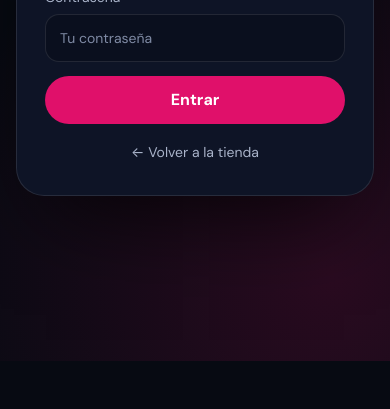
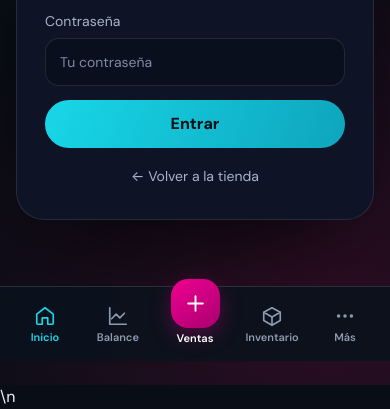
Before and after one commit to bayuromero4-spec/bayubar-web, a plain HTML site: page bayubar-app/admin.html in a window 390 px wide. Shown: the part 483-892 px from the top of the page. Before the commit the page ends 844 px from the top, so only its background shows below. Drawn offline with nearby package versions, Linux system fonts and the light colour scheme; a web font is replaced by a local one.

Commit message:
Load BAYU BAR mobile-first admin navigation shell

```diff
--- a/bayubar-app/admin.html
+++ b/bayubar-app/admin.html
@@ -16,7 +16,7 @@
 <link rel="preconnect" href="https://fonts.gstatic.com" crossorigin>
 <link href="https://fonts.googleapis.com/css2?family=DM+Sans:wght@400;500;600;700;800&amp;family=Playfair+Display:ital,wght@0,600;0,700;1,500&amp;display=swap" rel="stylesheet">
 <link rel="stylesheet" href="./css/base.css">
-<link rel="stylesheet" href="./css/admin.css?v=20261111-perf01">
+<link rel="stylesheet" href="./css/admin.css?v=20261111-perf01">\n<link rel="stylesheet" href="./css/admin-app-shell.css?v=20261117-01">
 </head>
 <body>
 
@@ -73,6 +73,6 @@
 <script defer src="https://cdn.jsdelivr.net/npm/@supabase/supabase-js@2.45.4/dist/umd/supabase.js"></script>
 <script defer src="./js/config.js"></script>
 <script defer src="./js/common.js"></script>
-<script defer src="./js/admin.js?v=20261111-perf01"></script>
+<script defer src="./js/admin.js?v=20261111-perf01"></script>\n<script defer src="./js/admin-app-shell.js?v=20261117-01"></script>
 </body>
 </html>
```
